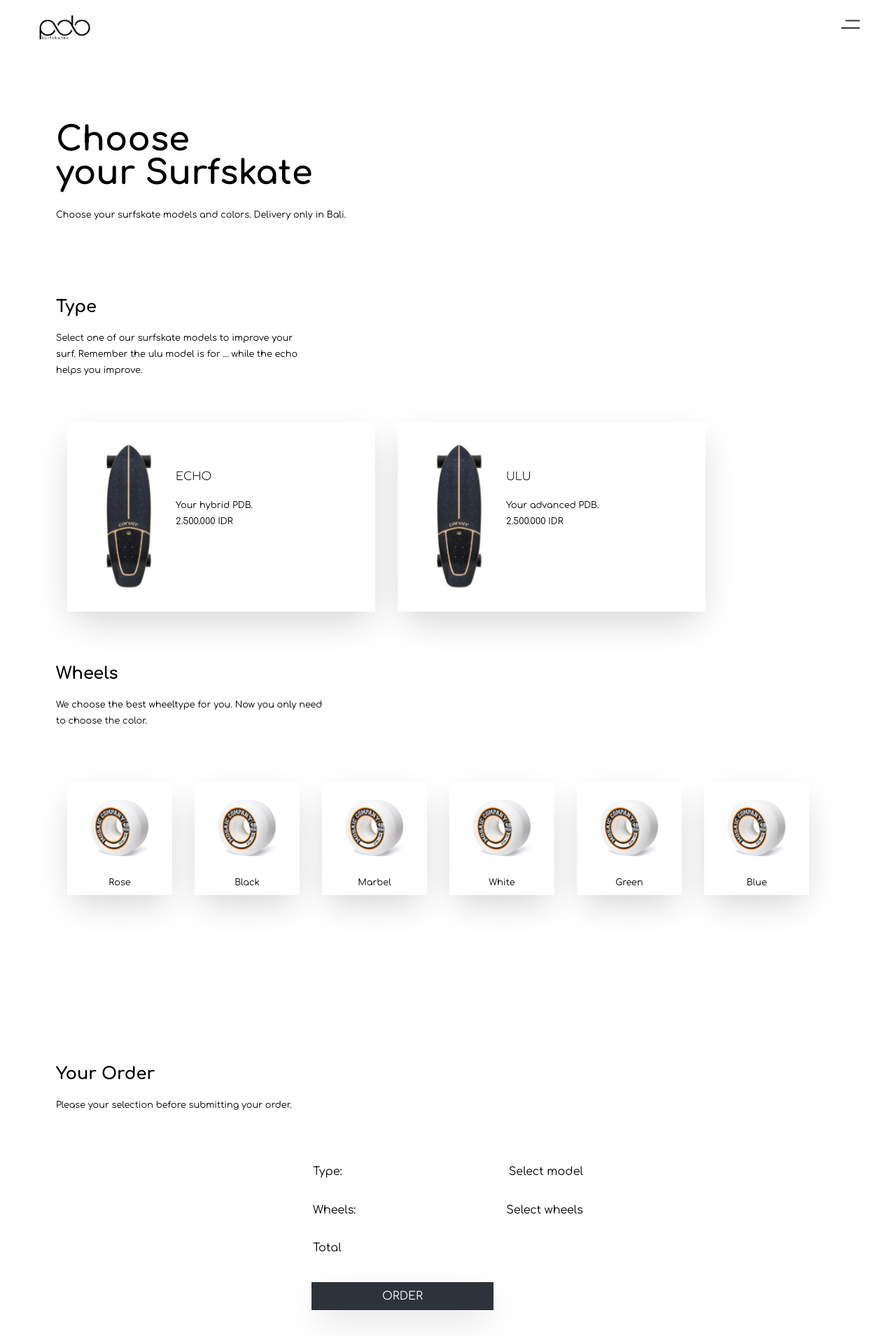
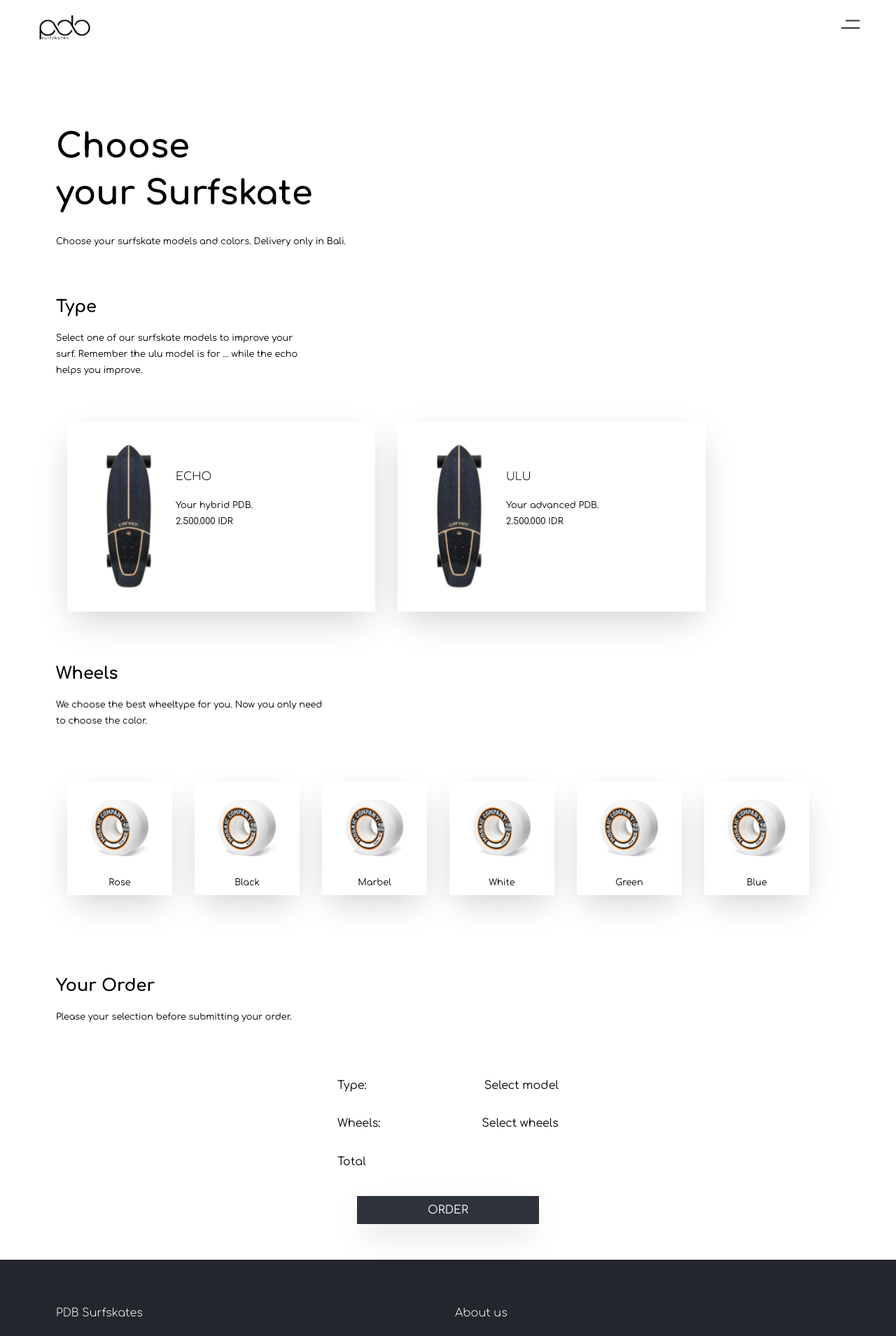
Before and after one commit to elena-sabrina/pdb-test, a React (Create React App) app in the folder client/: page /product in a window 1280 px wide. Shown: the top 1909 px of the page at 70% size. Built offline with nearby package versions, Linux system fonts and the light colour scheme.

Commit message:
fixed styles

```diff
--- a/client/src/components/Checkout/CheckoutForm.jsx
+++ b/client/src/components/Checkout/CheckoutForm.jsx
@@ -53,7 +53,7 @@
       <div>
         <div className='container'>
           <div className='wrapper form-wrapper'>
-            <div className='form-title'>
+          {/* <div className='form-title'>
               <div>
                 <h2>Personal Details</h2>
 
@@ -61,7 +61,7 @@
                   Thank you for your order. Tell us a bit more about yourself.
                 </p>
               </div>
-            </div>
+            </div>*/}
 
             <form className='form'>
               <div>
--- a/client/src/components/Checkout/CheckoutHeader.jsx
+++ b/client/src/components/Checkout/CheckoutHeader.jsx
@@ -5,7 +5,7 @@
 class CheckoutHeader extends Component {
   render() {
     return (
-      <div className='container header '>
+      <div className='container header-small '>
         <div className='wrapper'>
           <div className='header-copy'>
             <div>
--- a/client/src/components/Checkout/Checkoutform.scss
+++ b/client/src/components/Checkout/Checkoutform.scss
@@ -21,7 +21,7 @@
   grid-row: 2 / 6;
 
   button {
-    margin: 1em 0;
+    margin: 3em 0 2em 0;
   }
 
   input:focus {
@@ -81,4 +81,7 @@
 
 //MOBILE
 @media only screen and (max-width: $mobile) {
+  .form, .form-title {
+    margin: 2em;
+  }
 }
--- a/client/src/components/Product/Header.scss
+++ b/client/src/components/Product/Header.scss
@@ -11,6 +11,13 @@
   margin-top: 10px !important;
   margin-bottom: 5px !important;
   height: 40vh;
+}
+
+.header-small {
+  background-color: white;
+  margin-top: 10px !important;
+  margin-bottom: 5px !important;
+  height: 20vh;
 }
 
 .contact-header {
@@ -29,7 +36,7 @@
   text-align: left;
   padding: 6em 0 0;
 }
-.header-copy-confirmation {
+.header-copy-small {
   grid-column: 1 / 8;
   grid-row: 1 / 3;
 
@@ -38,7 +45,7 @@
   text-align: left;
   padding: 6em 0 0;
 }
-.header-confirmation-info {
+.header-small-info {
   grid-column: 1 / 7;
   grid-row: 2 / 3;
   margin: -6em 0 0 0;
--- a/client/src/components/Product/Summary.scss
+++ b/client/src/components/Product/Summary.scss
@@ -8,21 +8,21 @@
 //TABLET
 .summary-title {
   grid-column: 1 / 7;
-  grid-row: 1 / 2;
+  grid-row: 1 / 1;
 
   display: flex;
-  align-items: flex-end;
+  align-items: flex-start;
   padding: 0 0 1em 0;
 }
 
 .summary {
   grid-column: 4 / 10;
-  grid-row: 2 / 3;
-
+  grid-row: 2 / 4;
   display: flex;
   flex-direction: column;
   justify-content: center;
-  margin: 0 4em;
+  align-items: center;
+  margin: 0 1em;
 
   // padding: 0 0 1em 0;
 }
@@ -35,12 +35,11 @@
 
 td {
   padding: 0.5em 0;
-
   height: 2em;
 
   p {
     font-size: 1em !important;
-    padding: 0 1em;
+    //padding: 0 1em;
   }
 }
 
@@ -51,6 +50,7 @@
 }
 
 table {
+  width: 20em;
   margin: 1em 0;
 }
 
@@ -69,4 +69,7 @@
 
     // padding: 0 0 1em 0;
   }
+  table {
+    width: 16em;
+  }
 }
--- a/client/src/styles/General.scss
+++ b/client/src/styles/General.scss
@@ -59,7 +59,7 @@
 h1 {
   font-family: $font-family;
   font-weight: 800;
-  line-height: 1em;
+  line-height: 1.4em;
   font-size: 3em;
   margin: 0 0 0.5em 0;
   padding: 0;
```
